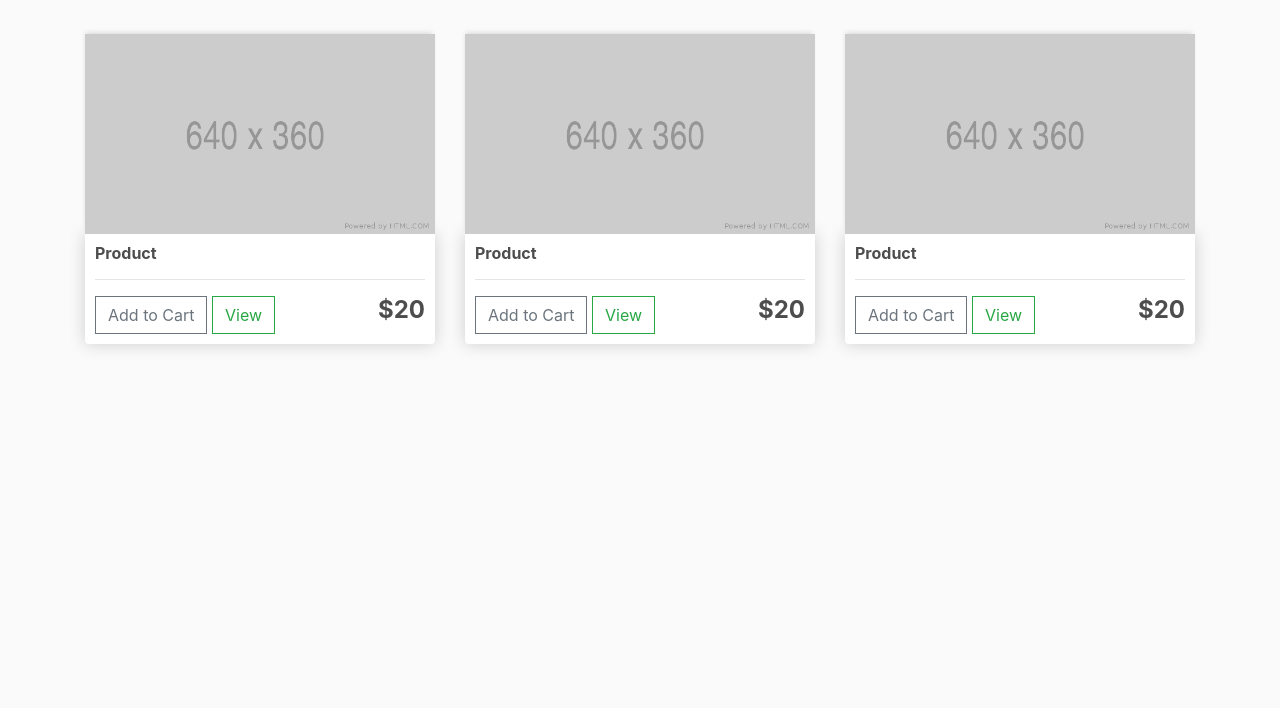
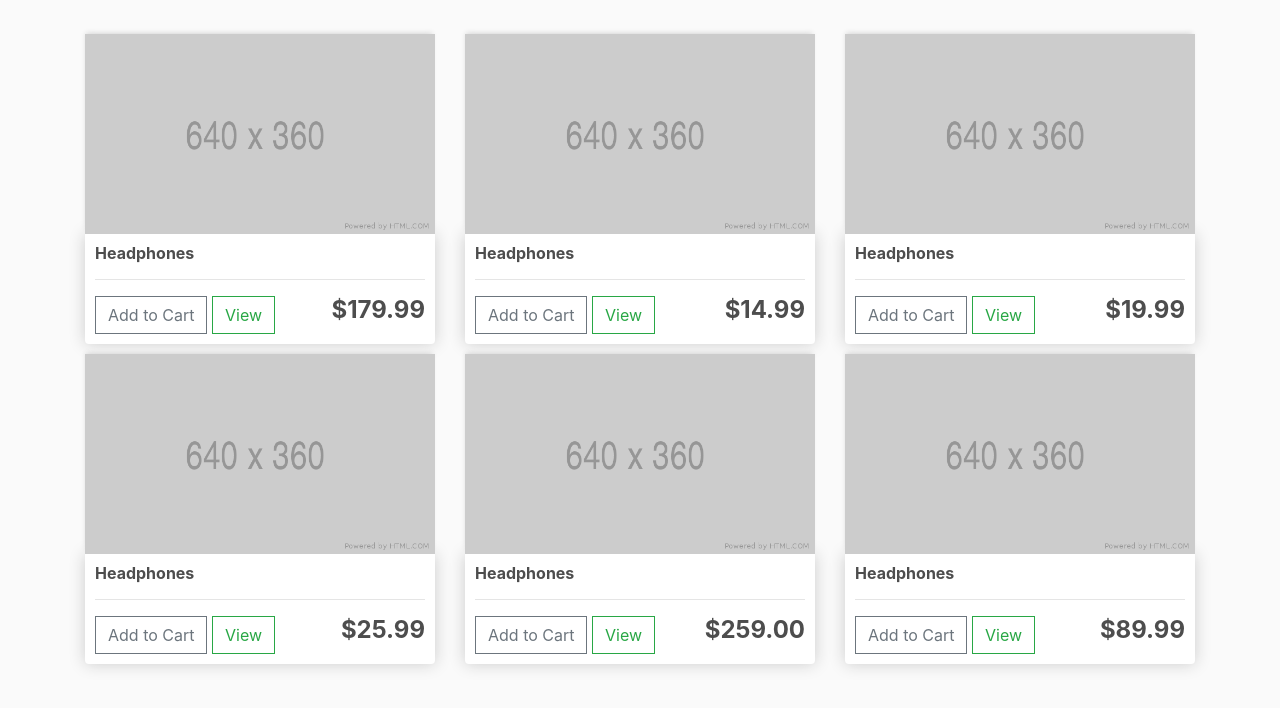
Before and after one commit to KialoHezz/Ecommerce, a Django app: template templates/store/store.html in a window 1280 px wide. Shown: the part 57-765 px from the top of the page. Run offline with Django 4.2, Linux system fonts and the light colour scheme; the template is opened without the code that fills it: values that come from a table or form of the project are taken from there, others are empty; data comes from the database, SQL or seed files in the repository; some libraries are stand-ins or nearby versions.

Commit message:
Front to be dynamic[Store]

```diff
--- a/templates/store/store.html
+++ b/templates/store/store.html
@@ -2,44 +2,20 @@
 {% load static %}
 {% block content %}
     <div class="row">
+        {% for product in products %}
             <div class="col-lg-4">
                 <img class="thumbnail" src="{% static 'images/placeholder.png' %}">
                 <div class="box-element product">
-                <h6><strong>Product</strong></h6>
+                    <h6><strong>{{Product.name}}</strong></h6>
                     <hr>
 
                     <button  class="btn btn-outline-secondary add-btn">Add to Cart</button>
                     <a class="btn btn-outline-success" href="#">View</a>
-                <h4 style="display: inline-block; float: right"><strong>$20</strong></h4>
+                    <h4 style="display: inline-block; float: right;"><strong>${{product.price|floatformat:2}}</strong></h4>
 
                 </div>
             </div>
-
-        <div class="col-lg-4">
-            <img class="thumbnail" src="{% static 'images/placeholder.png' %}">
-            <div class="box-element product">
-                <h6><strong>Product</strong></h6>
-                <hr>
-
-                <button  class="btn btn-outline-secondary add-btn">Add to Cart</button>
-                <a class="btn btn-outline-success" href="#">View</a>
-                <h4 style="display: inline-block; float: right"><strong>$20</strong></h4>
-
-            </div>
-        </div>
-
-        <div class="col-lg-4">
-            <img class="thumbnail" src="{% static 'images/placeholder.png' %}">
-            <div class="box-element product">
-                <h6><strong>Product</strong></h6>
-                <hr>
-
-                <button  class="btn btn-outline-secondary add-btn">Add to Cart</button>
-                <a class="btn btn-outline-success" href="#">View</a>
-                <h4 style="display: inline-block; float: right"><strong>$20</strong></h4>
-
-            </div>
-        </div>
+        {% endfor %}
     </div>
 
 {% endblock content %}
```
Also changed, not shown: store/views.py (+6 -1 lines), README.md. Lines whose indentation alone changed are shown as unchanged.
